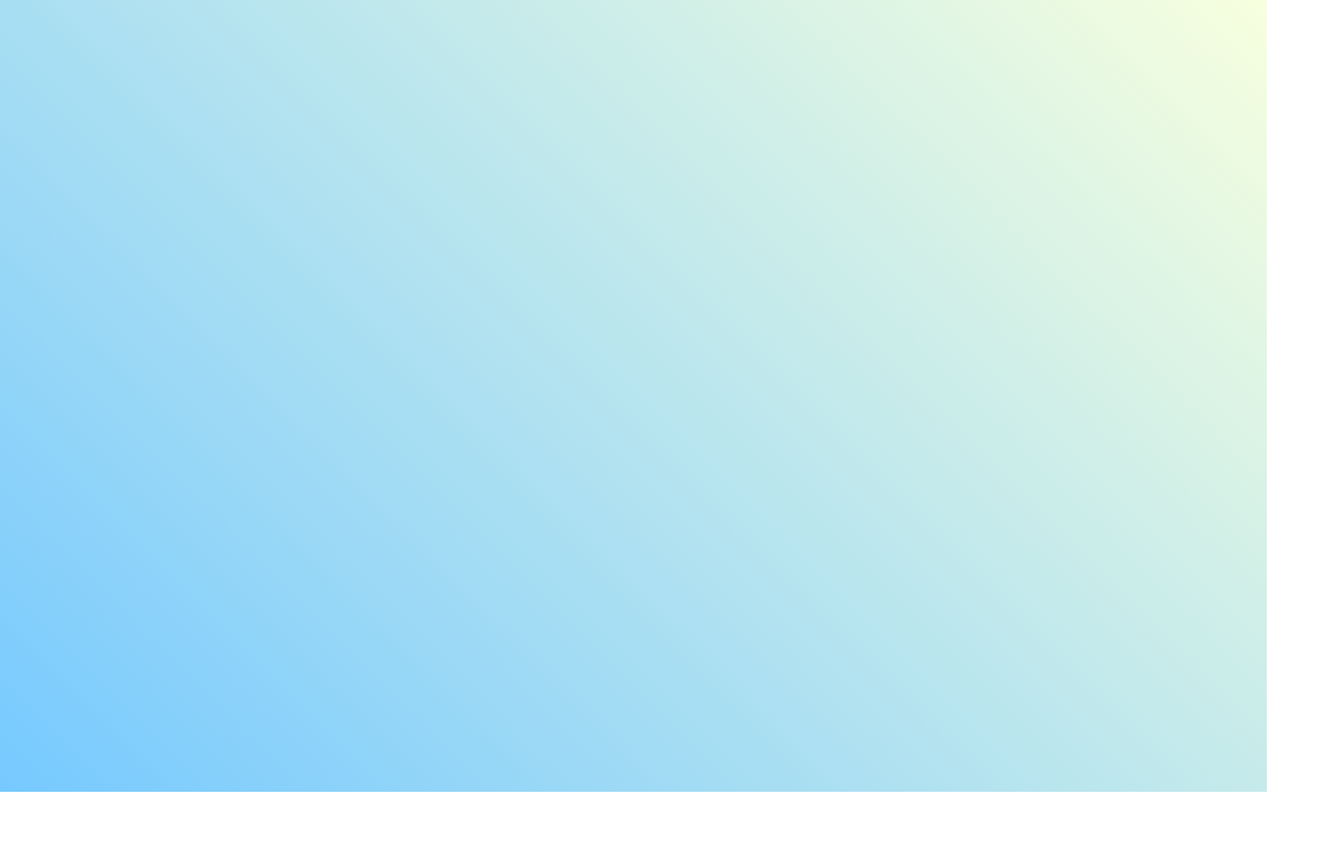
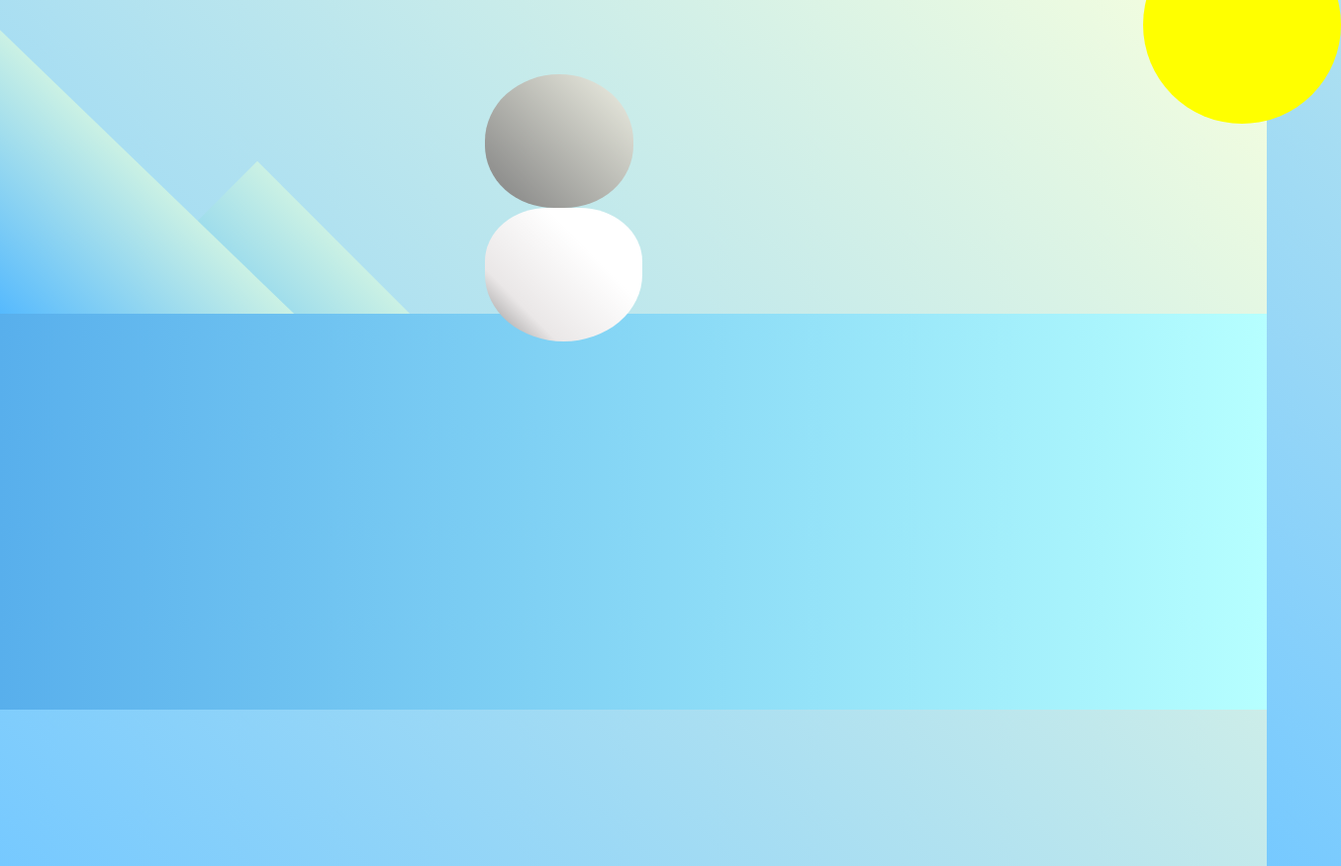
Before and after one commit to myroslavaKukhta/Penguin, a plain HTML site: page index.html in a window 1280 px wide. Shown: the whole page at 99% size, 1355 px wide, since content can reach past the window. Before the commit the page ends 800 px from the top, so only its background shows below. Drawn offline with Linux system fonts and the light colour scheme.

Commit message:
Second_add body

```diff
--- a/index.html
+++ b/index.html
@@ -1,6 +1,5 @@
 <!DOCTYPE html>
 <html lang="en">
-
 <head>
     <meta charset="UTF-8"/>
     <link rel="stylesheet" href="./styles.css"/>
@@ -9,5 +8,14 @@
 </head>
 
 <body>
+<div class="left-mountain"></div>
+<div class="back-mountain"></div>
+<div class="sun"></div>
+<div class="penguin">
+    <div class="penguin-head"></div>
+    <div class="penguin-body"></div>
+</div>
+
+<div class="ground"></div>
 </body>
 </html>
--- a/styles.css
+++ b/styles.css
@@ -4,4 +4,78 @@ body {
     padding: 0;
     width: 100%;
     height: 100vh;
+    overflow: hidden;
 }
+
+.left-mountain {
+    width: 300px;
+    height: 300px;
+    background: linear-gradient(rgb(203, 241, 228), rgb(80, 183, 255));
+    position: absolute;
+    transform: skew(0deg, 44deg);
+    z-index: 2;
+    margin-top: 100px;
+}
+
+.back-mountain {
+    width: 300px;
+    height: 300px;
+    background: linear-gradient(rgb(203, 241, 228), rgb(47, 170, 255));
+    position: absolute;
+    z-index: 1;
+    transform: rotate(45deg);
+    left: 110px;
+    top: 225px;
+}
+
+.sun {
+    width: 200px;
+    height: 200px;
+    background-color: yellow;
+    position: absolute;
+    border-radius: 50%;
+    top: -75px;
+    right: -75px;
+}
+
+.penguin {
+    width: 300px;
+    height: 300px;
+    margin: auto;
+    margin-top: 75px;
+    z-index: 4;
+    position: relative;
+}
+
+
+.penguin-head {
+    width: 50%;
+    height: 45%;
+    background: linear-gradient(
+            45deg,
+            gray,
+            rgb(239, 240, 228)
+    );
+    border-radius: 70% 70% 65% 65%;
+}
+
+.penguin-body {
+    width: 53%;
+    height: 45%;
+    background: linear-gradient(
+            45deg,
+            rgb(134, 133, 133) 0%,
+            rgb(234, 231, 231) 25%,
+            white 67%
+    );
+    border-radius: 80% 80% 100% 100%;
+}
+
+.ground {
+    width: 100vw;
+    height: 400px;
+    background: linear-gradient(90deg, rgb(88, 175, 236), rgb(182, 255, 255));
+    z-index: 3;
+    position: absolute;
+    margin-top: -58px;
+}
```
